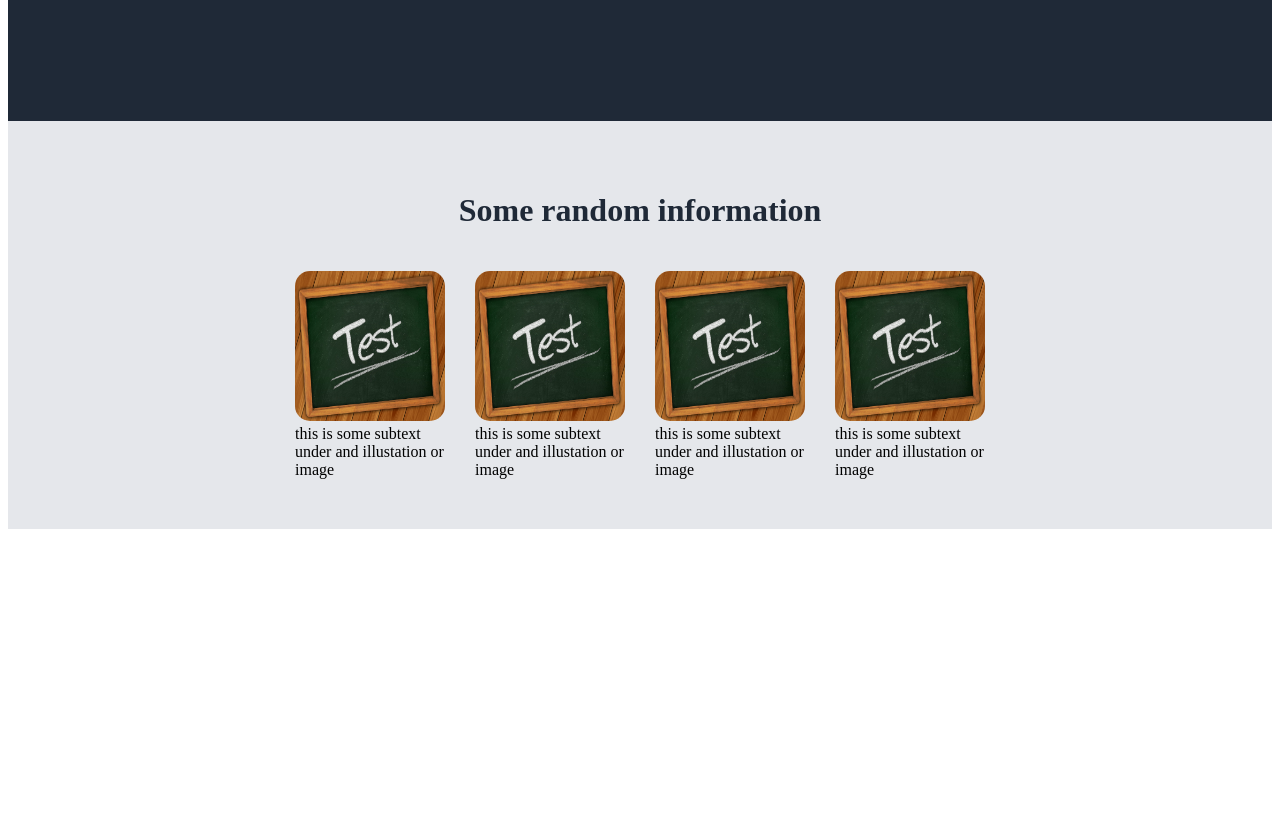
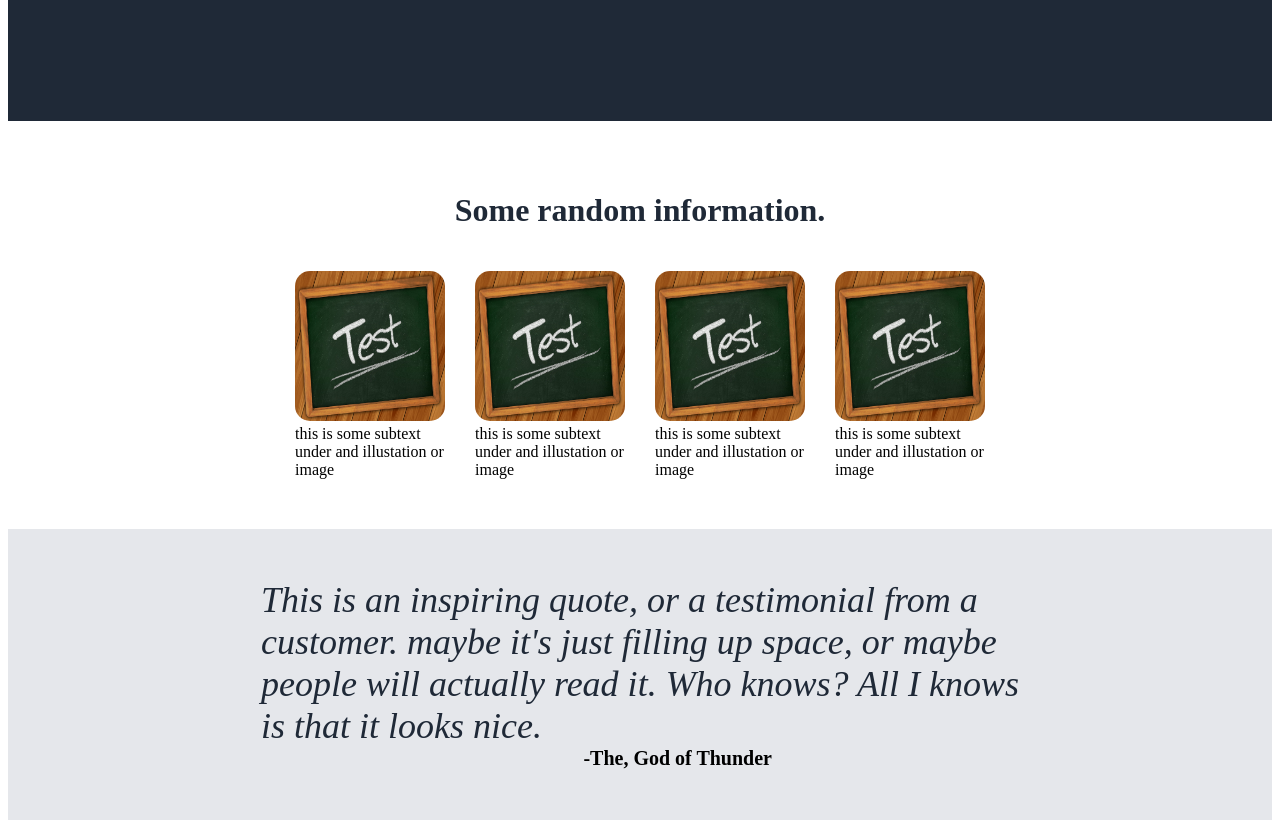
Before and after one commit to KBola98/landing_page, a plain HTML site: page index.html in a window 1280 px wide. Shown: the part 524-1352 px from the top of the page. Before the commit the page ends 1061 px from the top, so only its background shows below. Drawn offline with Linux system fonts and the light colour scheme.

Commit message:
-Added the Quote Section

```diff
--- a/index.html
+++ b/index.html
@@ -32,7 +32,7 @@
 
 
     <div class="Section-2">
-        <h1>Some random information</h1>
+        <h1>Some random information.</h1>
         <div class="img-collection-card">
             <div class="img-card">
                 <div class="img-caro">
@@ -56,5 +56,15 @@
 
     </div>
 
+    <div class="third-section">
+        <div class="quote-txt">This is an inspiring quote, or a testimonial from a  <br>
+            customer. maybe it's just filling up space, or maybe <br>
+            people will actually read it. Who knows? All I knows<br>
+            is that it looks nice.
+        </div>
+
+        <div class="quote-owner">-The, God of Thunder</div>
+    </div>
+
 </body>
 </html>
--- a/styles.css
+++ b/styles.css
@@ -80,7 +80,7 @@ ul {
 }
 
 .Section-2{
-    background-color: #E5E7EB;
+
     display: flex;
     flex-direction: column;
     align-items: center;
@@ -110,3 +110,30 @@ h1 {
 .img-txt{
     max-width: 150px;
 }
+
+.third-section{
+    background-color: #E5E7EB;
+}
+
+.quote-txt{
+    display: flex;
+    align-items: center;
+    flex-direction: column;
+    padding-top:50px;
+    font-size: 36px;
+    font-style: italic;
+    color: #1F2937;
+
+}
+
+.quote-owner{
+    display: flex;
+
+    margin-right: 500px;
+
+
+    justify-content: right;
+    font-size: 20px;
+    font-weight: bold;
+    padding-bottom: 50px;
+}
```
